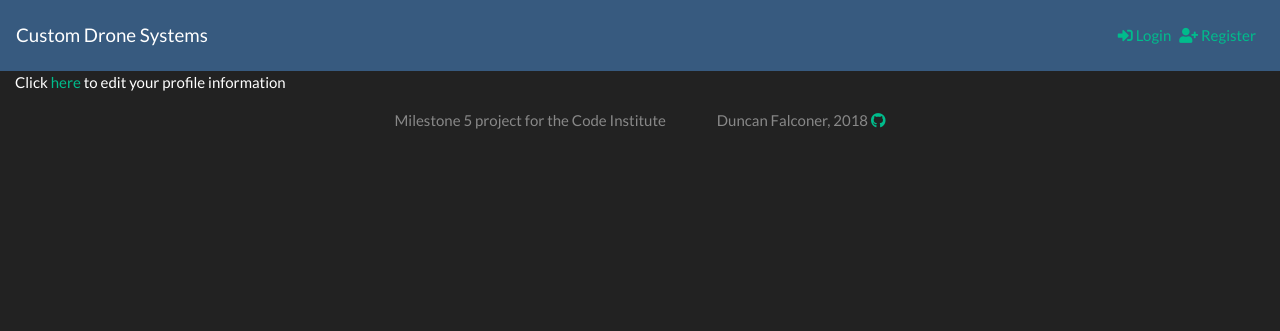
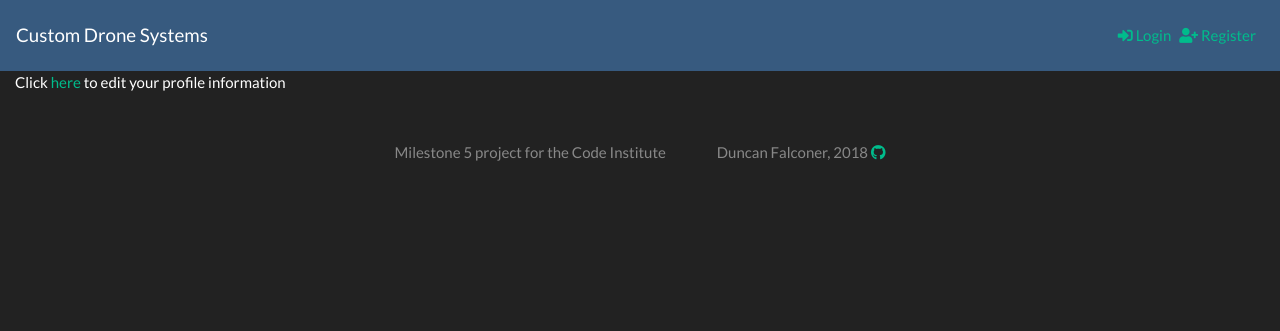
Before and after one commit to ddeveloper72/milestone-5-project, a Django app: template accounts/templates/index.html in a window 1280 px wide. Shown: the top 331 px of the page. Run offline with Django 3.2, Linux system fonts and the light colour scheme; the template is opened without the code that fills it, so the values that code supplies are empty; some libraries are stand-ins or nearby versions.

Commit message:
Added margin space above footer.

```diff
--- a/templates/base.html
+++ b/templates/base.html
@@ -83,7 +83,7 @@
 
   <footer class="footer mt-auto">
     <div class="container">
-      <p class="text-muted text-center">Milestone 5 project for the Code Institute <span class="ml-sm-2 ml-md-5">Duncan
+      <p class="text-muted text-center mt-5">Milestone 5 project for the Code Institute <span class="ml-sm-2 ml-md-5">Duncan
           Falconer, 2018</span> <a href="https://github.com/ddeveloper72/milestone-4-project/" target="_blank"><i
             class="fab fa-github"></i></a></p>
     </div>
```
